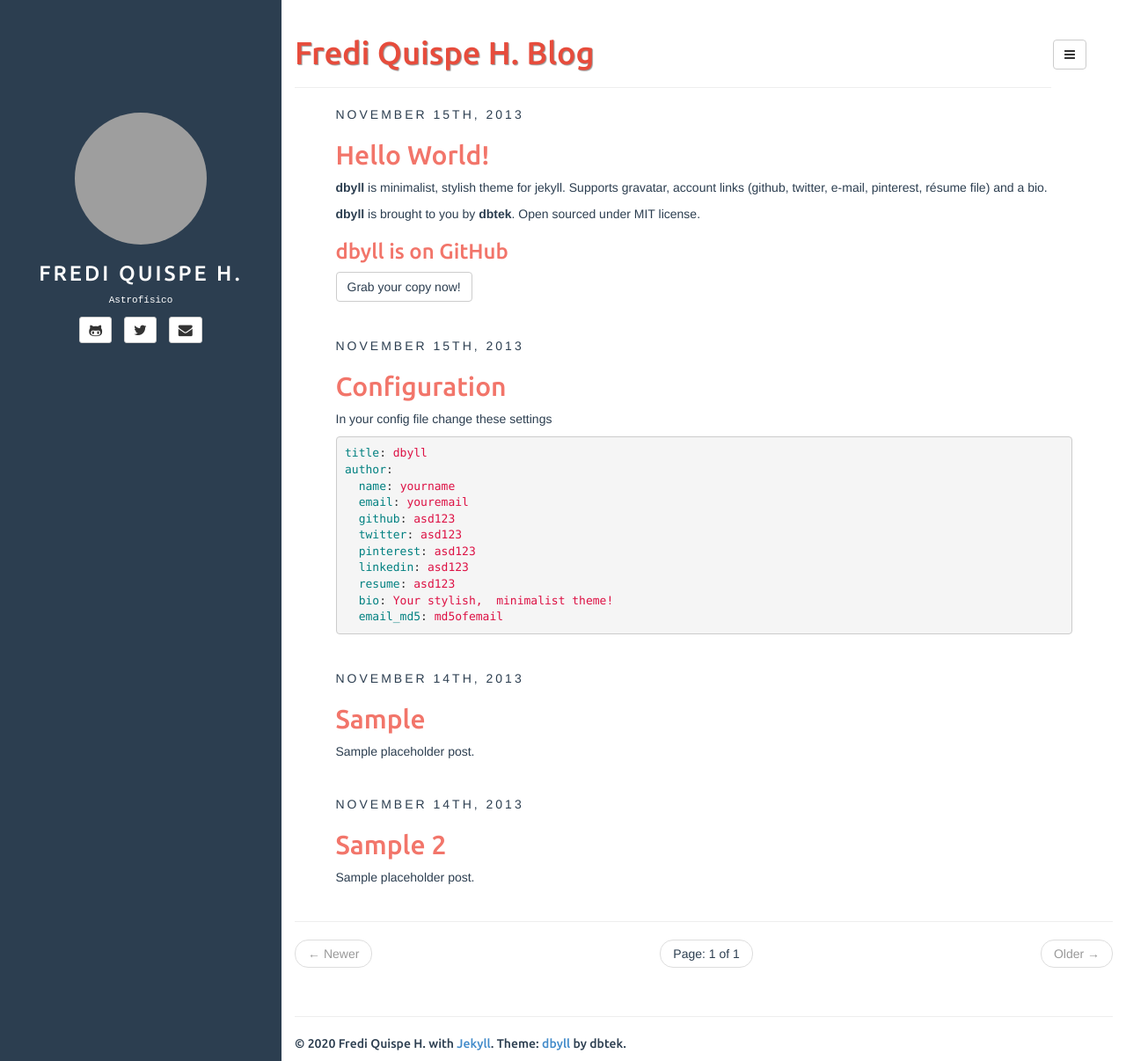
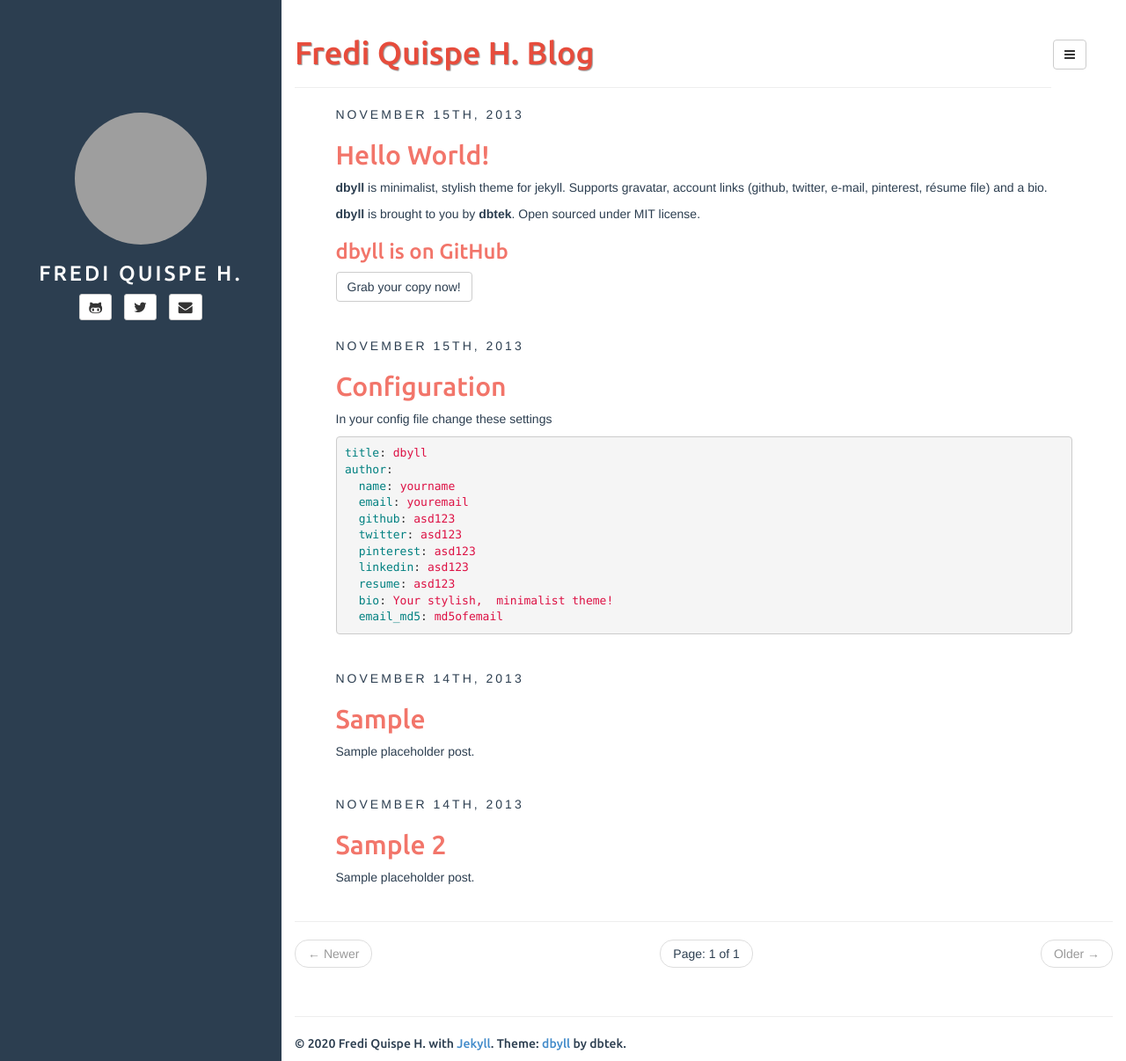
Before and after one commit to fredifqh/fredifqh.github.io, a Jekyll site: the page built from index.html, in a window 1280 px wide and 1206 px high. Shown: the whole window at 88% size. Built offline with Jekyll 4.4.1, drawn with Linux system fonts in a browser that asks for light colours; the list of posts is cut into pages by our own code; grey boxes are pictures that could not be loaded.

Commit message:
small change

```diff
--- a/_config.yml
+++ b/_config.yml
@@ -24,7 +24,7 @@ author:
   twitter: fredifqh
   pinterest: asd123
   linkedin: asd123
-  bio: Astrofísico
+  bio: ""
   email_md5: 726351295ec82e145928582f595aa3aa
 
 rss_path: feed.xml
```
